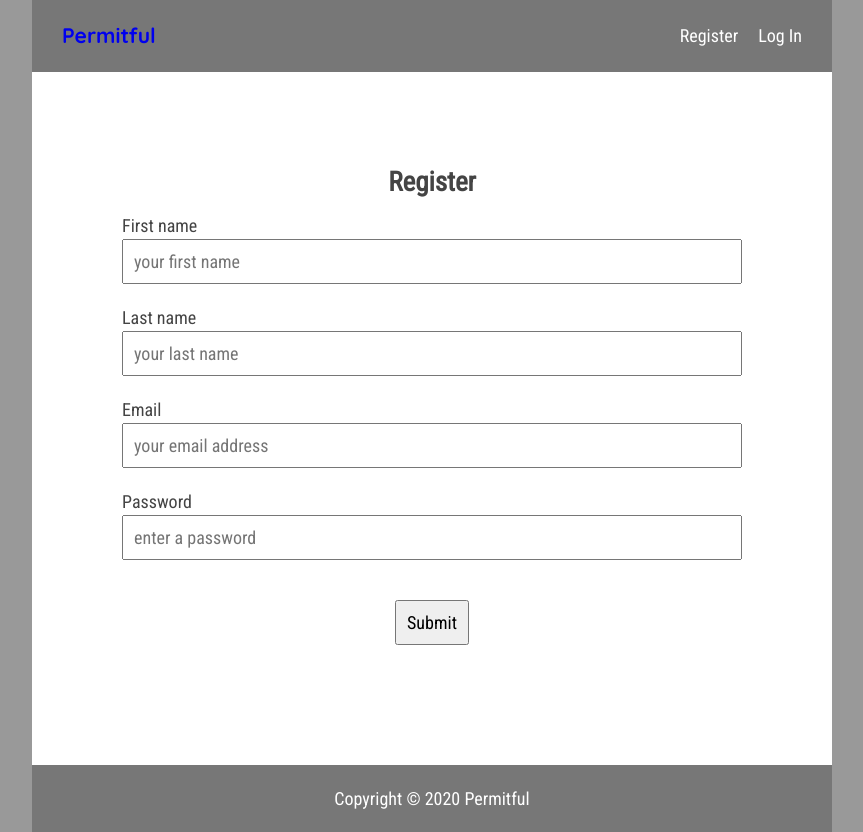
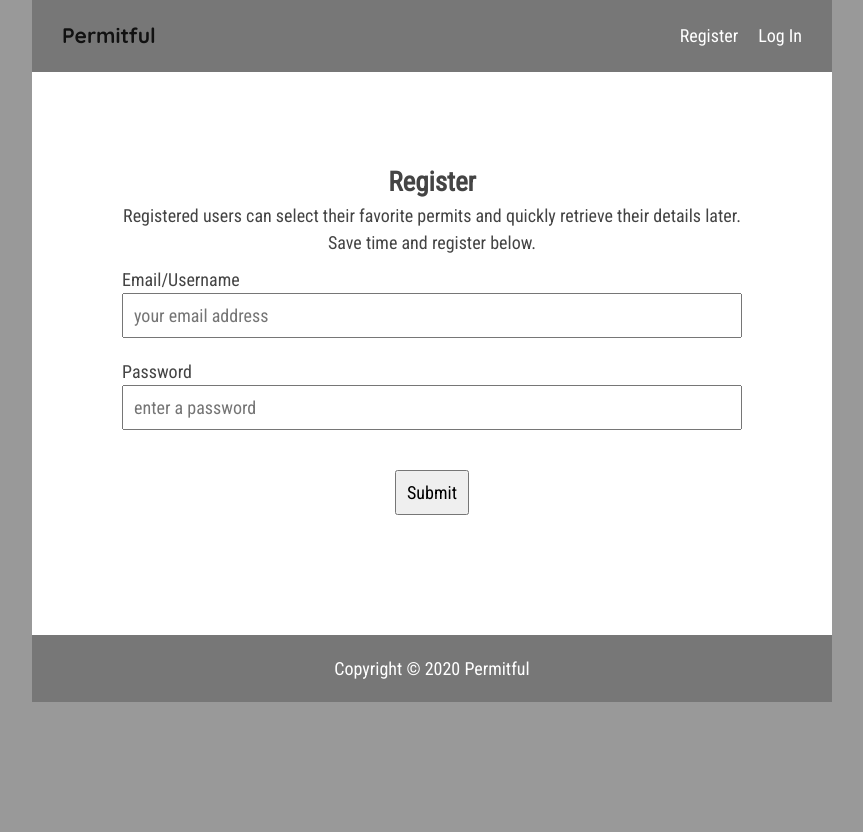
Before and after one commit to gavinmgrant/permitful-client, a React (Create React App) app: page /register in a window 1280 px wide. Shown: the whole page, without its empty margins (208-1071 px from the left). After the commit the page ends 800 px from the top, so only its background shows below. Built offline with nearby package versions, Linux system fonts and the light colour scheme.

Commit message:
revised copy in registration and log in and added favicon

```diff
--- a/public/index.html
+++ b/public/index.html
@@ -2,7 +2,7 @@
 <html lang="en">
   <head>
     <meta charset="utf-8" />
-    <link rel="icon" href="%PUBLIC_URL%/favicon.ico" />
+    <link rel="icon" href="%PUBLIC_URL%/check.ico" />
     <meta name="viewport" content="width=device-width, initial-scale=1" />
     <meta name="theme-color" content="#000000" />
     <meta
--- a/src/components/LogInForm/LogInForm.js
+++ b/src/components/LogInForm/LogInForm.js
@@ -1,10 +1,16 @@
 import React from 'react';
+import { Link } from 'react-router-dom';
 import './LogInForm.css';
 
 export default function LogInForm() {
     return (
         <section className="login-container">
             <h2>Log In</h2>
+            <p>Welcome back! Please log in below to access your favorites. If you'd like to register for an account at Permitful,{' '}
+                <span>
+                    <Link to='/register'>register here</Link>
+                </span>.
+            </p>
             <form>
                 <section className="login-form">
                     <div>
--- a/src/components/RegistrationForm/RegistrationForm.js
+++ b/src/components/RegistrationForm/RegistrationForm.js
@@ -5,18 +5,11 @@ export default function RegistrationForm() {
     return (
         <section className="registration-container">
             <h2>Register</h2>
+            <p>Registered users can select their favorite permits and quickly retrieve their details later. Save time and register below.</p>
             <form>
                 <section className="registration-form">
                     <div>
-                        <label htmlFor="first-name">First name</label>
-                        <input className="input-typ" type="text" name="first-name" id="first-name" placeholder="your first name" />
-                    </div>
-                    <div>
-                        <label htmlFor="last-name">Last name</label>
-                        <input className="input-typ" type="text" name="last-name" id="last-name" placeholder="your last name" />
-                    </div>
-                    <div>
-                        <label htmlFor="username">Email</label>
+                        <label htmlFor="username">Email/Username</label>
                         <input className="input-typ" type="text" name="username" id="username" placeholder="your email address" />
                     </div>
                     <div>
--- a/src/index.css
+++ b/src/index.css
@@ -60,6 +60,14 @@ h1 {
   font-family: 'Quicksand', sans-serif;
 }
 
+a {
+  color: #111111;
+}
+
+a:visited {
+  color: #444444;
+}
+
 .input-typ {
   margin: 0 0 20px 0;
 }
```
Also changed, not shown: 1 other file (tests, documents, lock files or other folders).
